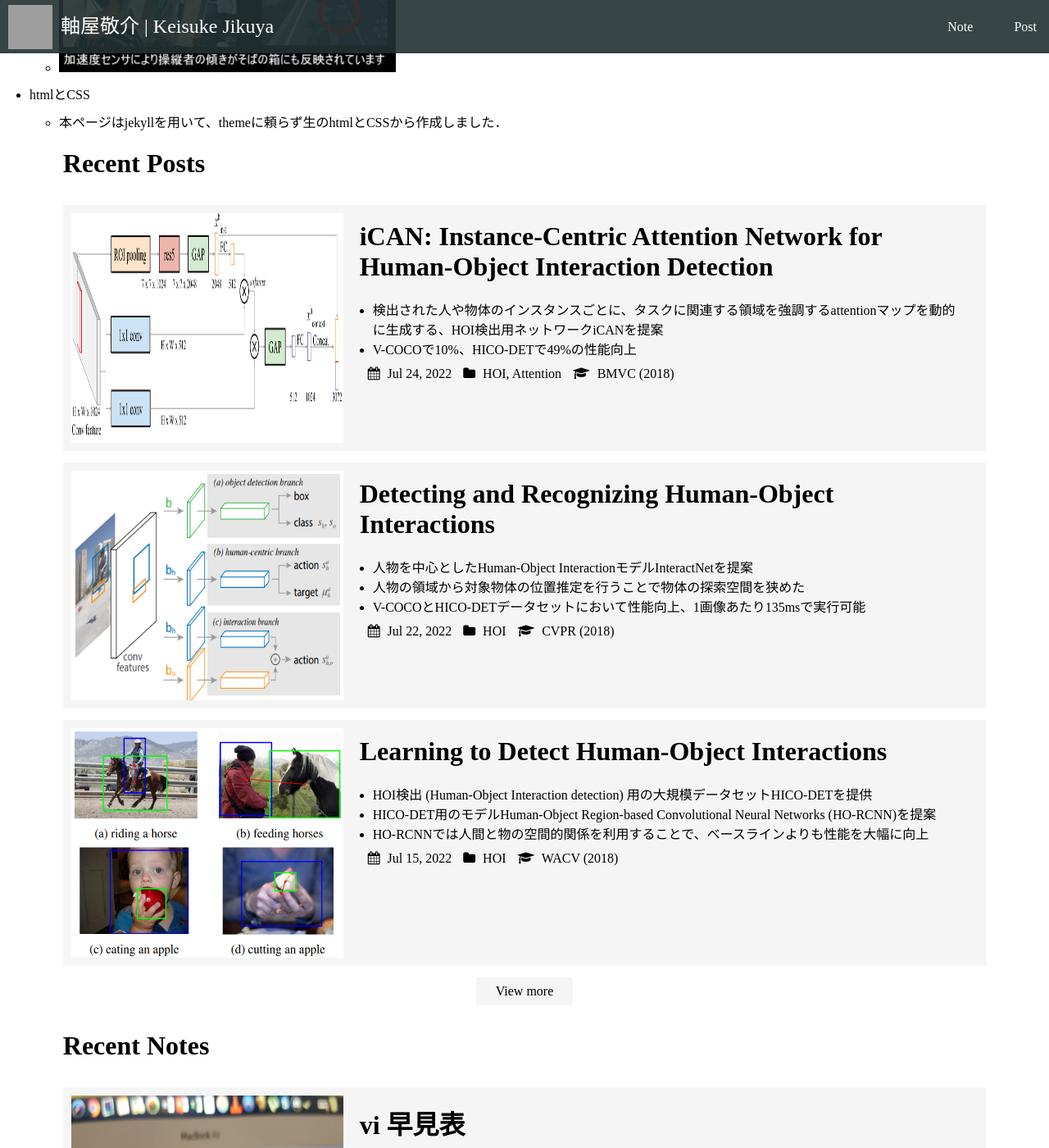
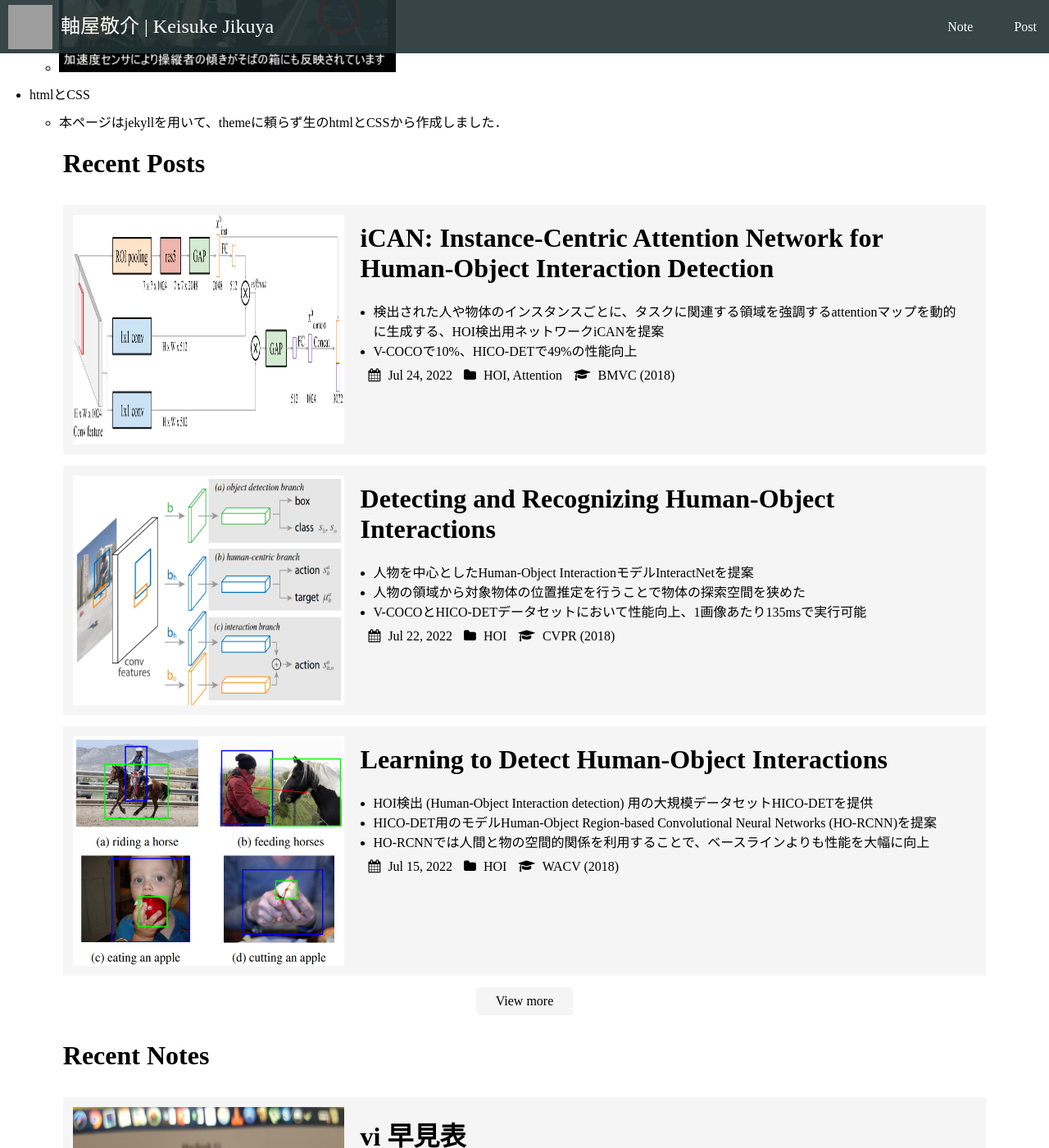
Before and after one commit to Absolute-Value/Portfolio, a Jekyll site: the page built from index.md, in a window 1280 px wide and 1400 px high, scrolled down 1893 px. Shown: the whole window at 82% size. Built offline with Jekyll 4.4.1, drawn with Linux system fonts in a browser that asks for light colours; nearby versions of some CDN libraries; grey boxes are pictures that could not be loaded.

Commit message:
Update css

```diff
--- a/assets/css/posts.css
+++ b/assets/css/posts.css
@@ -22,7 +22,7 @@ p, ul {
 
 .post {
   background-color: whitesmoke;
-  padding: 10px;
+  padding: 12px;
   margin-top: 10px;
   width: 100%;
   height: fit-content;
```
